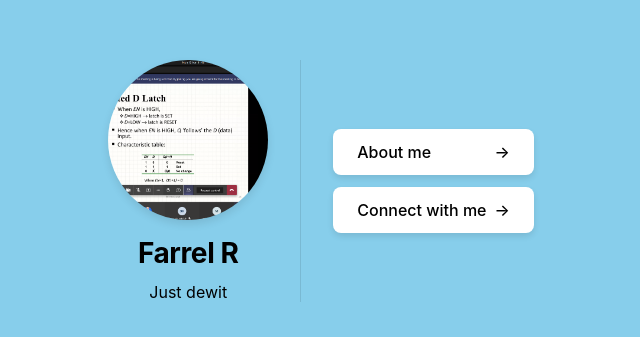
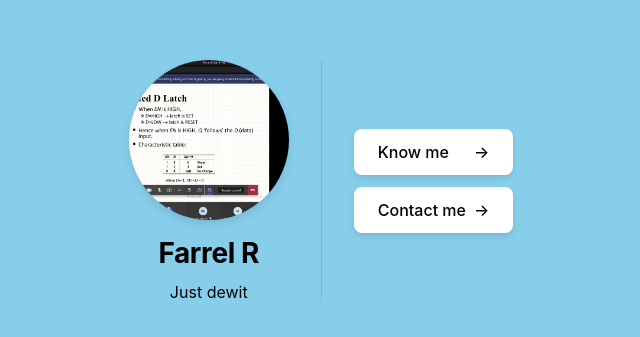
Before and after one commit to comfyte/webdev2, a React (Create React App) app: page / in a window 1280 px wide. Shown: the part 219-556 px from the top of the page, without its empty margins (319-959 px from the left). Built offline with nearby package versions, Linux system fonts and the light colour scheme; a web font is replaced by a local one.

Commit message:
Update Links.jsx

```diff
--- a/src/screens/Links.jsx
+++ b/src/screens/Links.jsx
@@ -4,11 +4,11 @@ export default function Links(props) {
 
     const links = [
         {
-            name: "About me",
+            name: "Know me",
             targetIndex: 1
         },
         {
-            name: "Connect with me",
+            name: "Contact me",
             targetIndex: 2
         }
     ];
```
